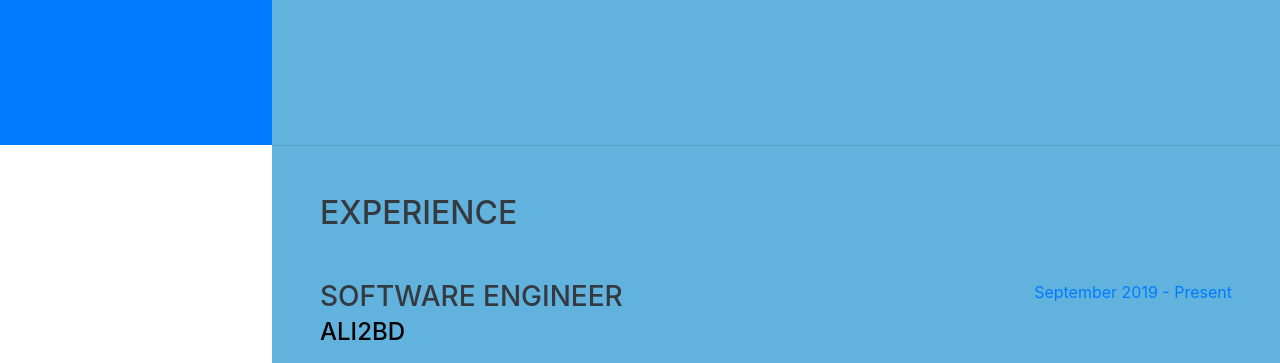
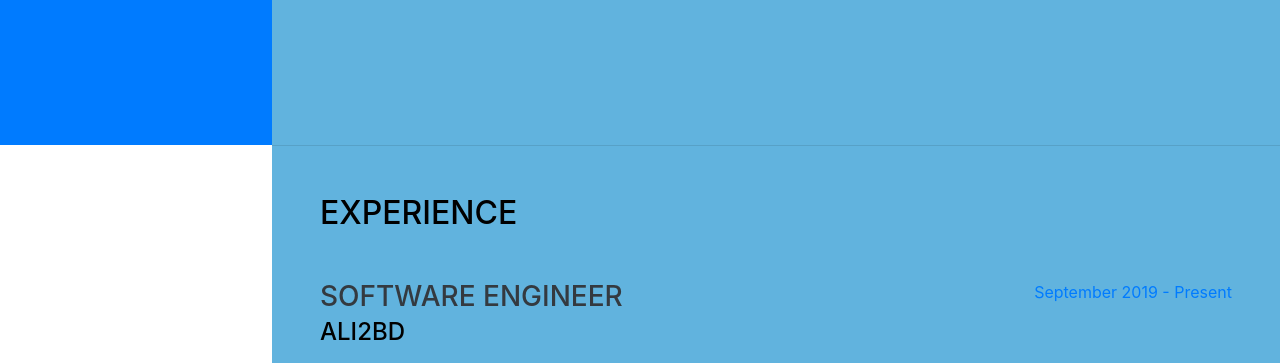
Before and after one commit to Koushik-Saha/Koushik-Saha.github.io, a website with bundled scripts: page index.html in a window 1280 px wide. Shown: the part 655-1018 px from the top of the page. Built offline with nearby package versions, Linux system fonts and the light colour scheme; a web font is replaced by a local one.

Commit message:
color change

```diff
--- a/index.html
+++ b/index.html
@@ -20,6 +20,12 @@
 
   <!-- Custom styles for this template -->
   <link href="css/resume.min.css" rel="stylesheet">
+
+  <style>
+    .color_black{
+      color: black;
+    }
+  </style>
 
 </head>
 
@@ -102,7 +108,7 @@
 
   <section class="resume-section p-3 p-lg-5 d-flex justify-content-center" id="experience" style="color: black">
     <div class="w-100">
-      <h2 class="mb-5">Experience</h2>
+      <h2 class="mb-5 color_black">Experience</h2>
 
       <div class="resume-item d-flex flex-column flex-md-row justify-content-between mb-5">
         <div class="resume-content">
```
